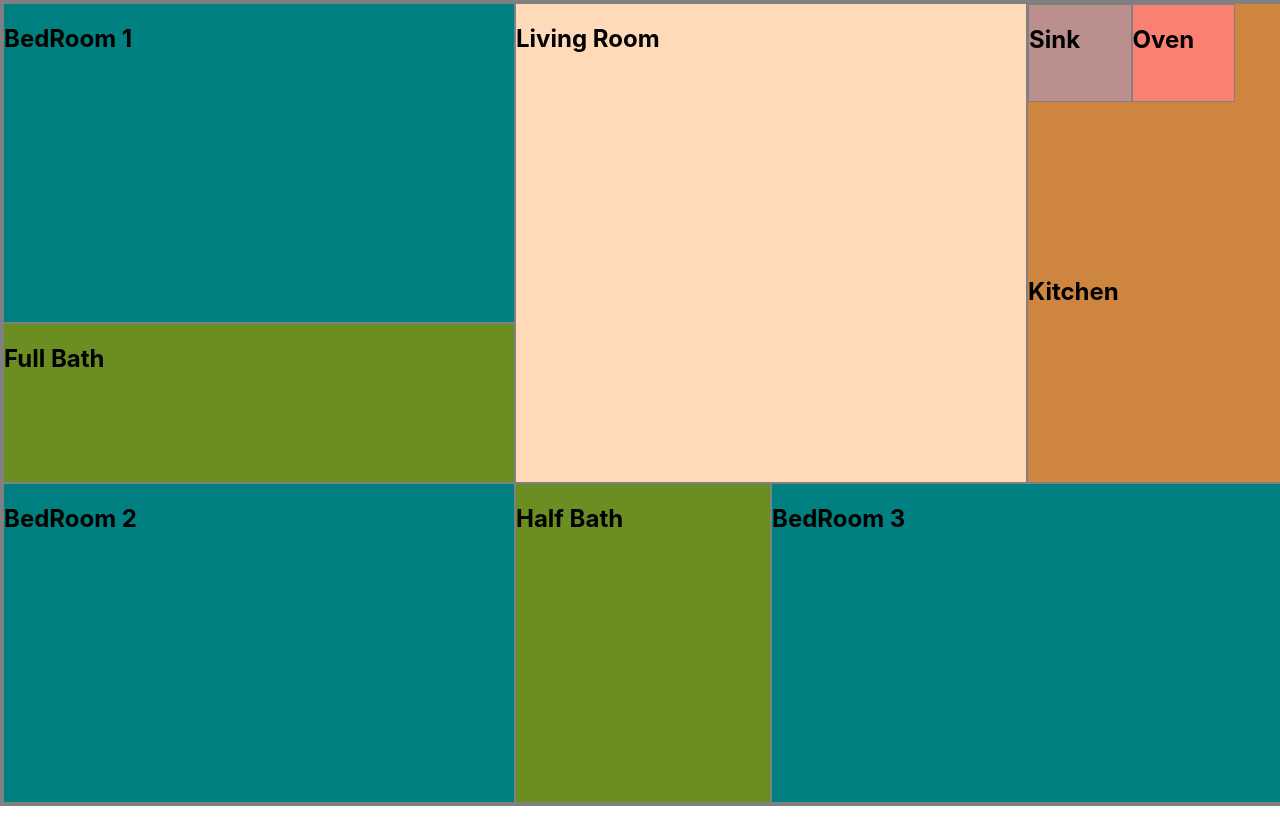
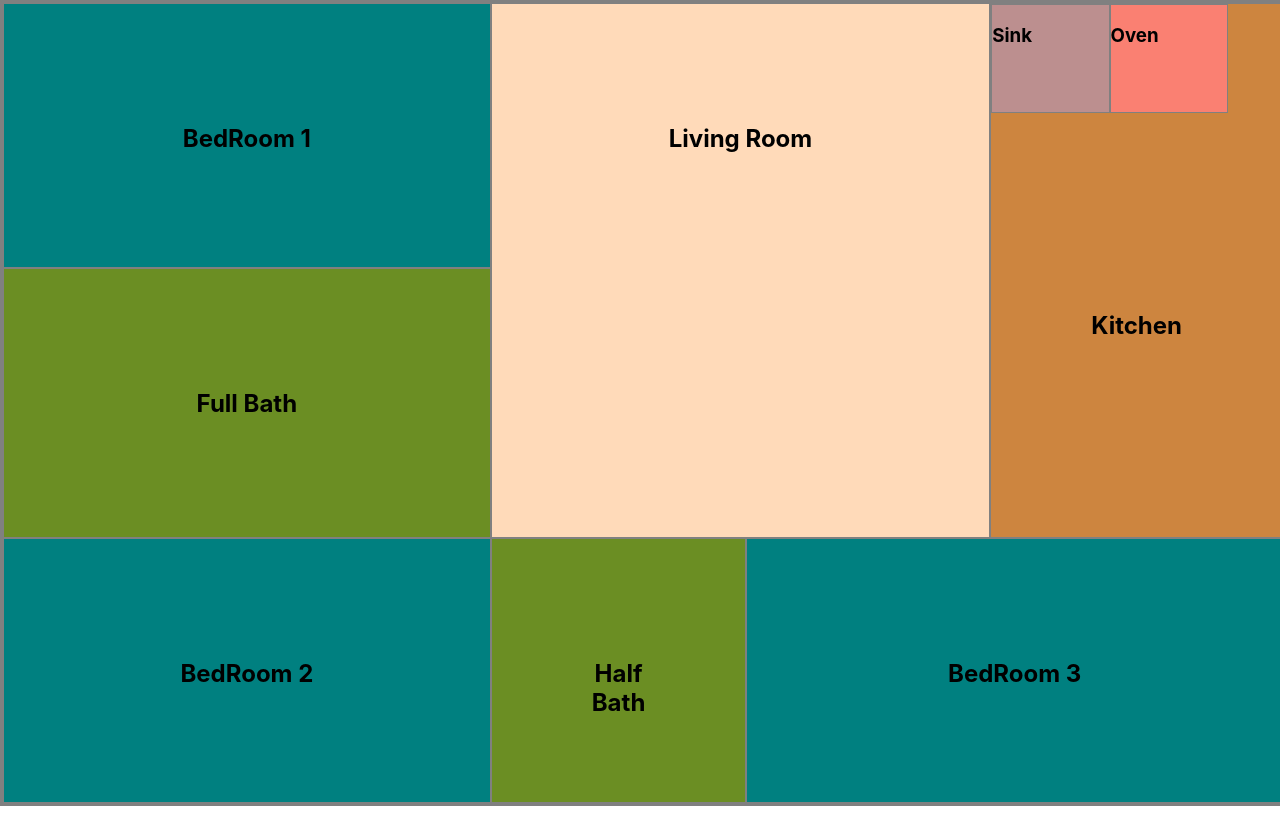
Before and after one commit to JonelSV/reactFunctionalComponents, a React (Create React App) app: page / in a window 1280 px wide. Built offline with nearby package versions, Linux system fonts and the light colour scheme.

Commit message:
'final styling'

```diff
--- a/src/App.css
+++ b/src/App.css
@@ -74,3 +74,8 @@ div {
   width: 40%;
   height: 20%;
 }
+
+h2 {
+  text-align: center;
+  padding: 100px;
+}
--- a/src/components/KitchenComponents/Oven.js
+++ b/src/components/KitchenComponents/Oven.js
@@ -6,7 +6,7 @@ const Oven = () => {
     return (
       <div className='Oven'>
 
-            <h2>Oven</h2>
+            <h3>Oven</h3>
 
       </div>
     )
--- a/src/components/KitchenComponents/Sink.js
+++ b/src/components/KitchenComponents/Sink.js
@@ -6,7 +6,7 @@ const Sink = () => {
     return (
       <div className='Sink'>
 
-            <h2>Sink</h2>
+            <h3>Sink</h3>
 
       </div>
     )
```
Also changed, not shown: src/App.js (+1 -7 lines).
